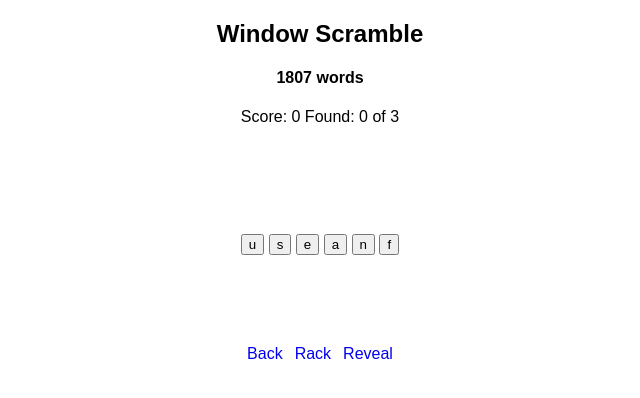
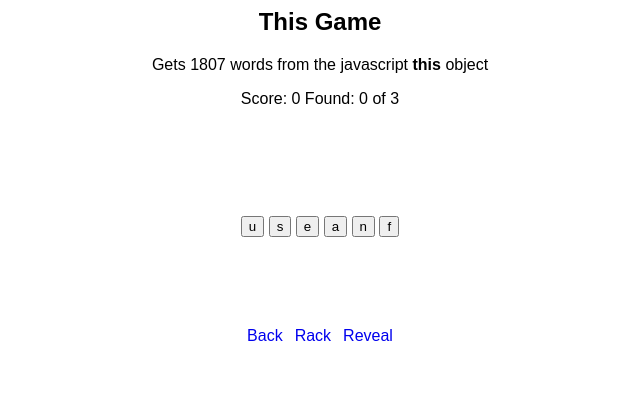
Before and after one commit to bacionejs/scramble, a plain HTML site: page index.html in a window 1280 px wide. Shown: the whole page, without its empty margins (320-960 px from the left). Drawn offline with Linux system fonts and the light colour scheme.

Commit message:
Add files via upload

```diff
--- a/index.html
+++ b/index.html
@@ -1,4 +1,4 @@
-<!DOCTYPE html><html><body style="font-family:sans-serif;text-align:center"><script>
+<html><body style="font-family:sans-serif;text-align:center"><script>
 let w=new Set(),s=new WeakSet(),r=/[A-Z]?[a-z]+/g;
 ;(function f(o,d=0){
  if(d>3||s.has(o)||typeof o!=='object'&&typeof o!=='function'||!o)return;
@@ -11,7 +11,7 @@ let w=new Set(),s=new WeakSet(),r=/[A-Z]?[a-z]+/g;
   }
   try{f(o[k],d+1);}catch{}
  }
-})(window);
+})(this);
 
 let input='',found=[],score=3,letters=[],currentWord='',validWords=[],reveal=false;
 
@@ -77,8 +77,8 @@ function toggleReveal(cb){
 
 function render(){
  document.body.innerHTML=
-  `<h2>Window Scramble</h2>`+
-  `<h4>${w.size} words</h4>`+
+  `<h2>This Game</h2>`+
+  `<p>Gets ${w.size} words from the javascript <b>this</b> object</p>`+
   `<div style="margin-bottom:6px">`+
    `Score: ${score} `+
    `Found: ${found.length} of ${1 + validWords.length} `+
```
